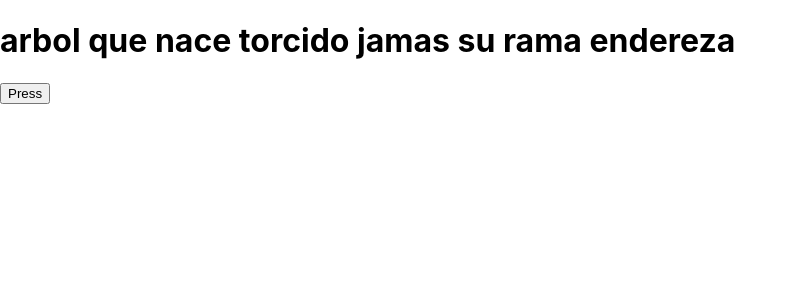
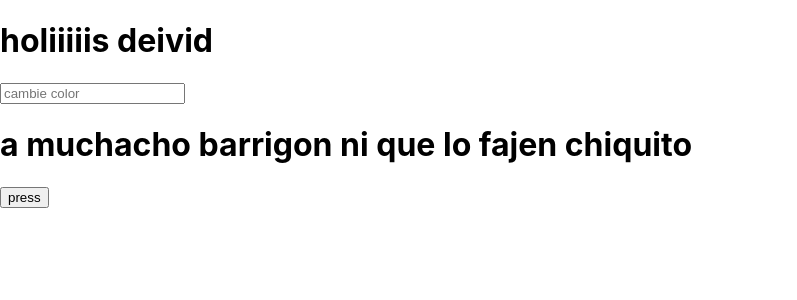
Before and after one commit to davidciliberto1/practicaApi, a React (Create React App) app: page / in a window 1280 px wide. Shown: the top 300 px of the page, without its empty margins (0-797 px from the left). Built offline with nearby package versions, Linux system fonts and the light colour scheme.

Commit message:
practicando

```diff
--- a/src/App.js
+++ b/src/App.js
@@ -1,9 +1,10 @@
 import React from 'react';
 import Quotes from './components/quotes';
-
+import Speak from './components/speak'
 function App() {
   return (
     <div className="App">
+      <Speak/>
 <Quotes/>
     </div>
   );
--- a/src/components/quotes.jsx
+++ b/src/components/quotes.jsx
@@ -1,19 +1,21 @@
-import React from 'react'
+import React, { useState } from "react";
+const nombreBoton = "press";
 const quotes = [
-    'camaron que se duerme se lo lleva la corriente',
-   'arbol que nace torcido jamas su rama endereza',
-   'a muchacho barrigon ni que lo fajen chiquito'
-]
+  "camaron que se duerme se lo lleva la corriente",
+  "arbol que nace torcido jamas su rama endereza",
+  "a muchacho barrigon ni que lo fajen chiquito",
+];
 function Quotes() {
-
-return (
+  const [counter, setCounter] = useState(2);
+  return (
     <div>
-    <h1>{quotes[1]}</h1>
-    <button
-
-
-    >Press</button>
+      <h1 onClick={(event) => setCounter(counter + 1)}>
+        {quotes[counter % quotes.length]}
+      </h1>
+      <button onClick={(event) => setCounter(counter + 1)}>
+        {nombreBoton}
+      </button>
     </div>
-)
+  );
 }
 export default Quotes;
--- /dev/null
+++ b/src/components/speak.jsx
@@ -0,0 +1,18 @@
+import React, { useState } from 'react';
+
+const habla = ' deivid'
+function Speak() {
+    const [texto, setTexto] = useState('')
+  return (
+      <div>
+  <h1>holiiiiis{habla} {texto}</h1>
+  <input
+  type='text'
+  placeholder='cambie color'
+  onChange={e => setTexto(e.target.value)}
+  ></input>
+  </div>
+  )
+}
+
+export default Speak;
```
